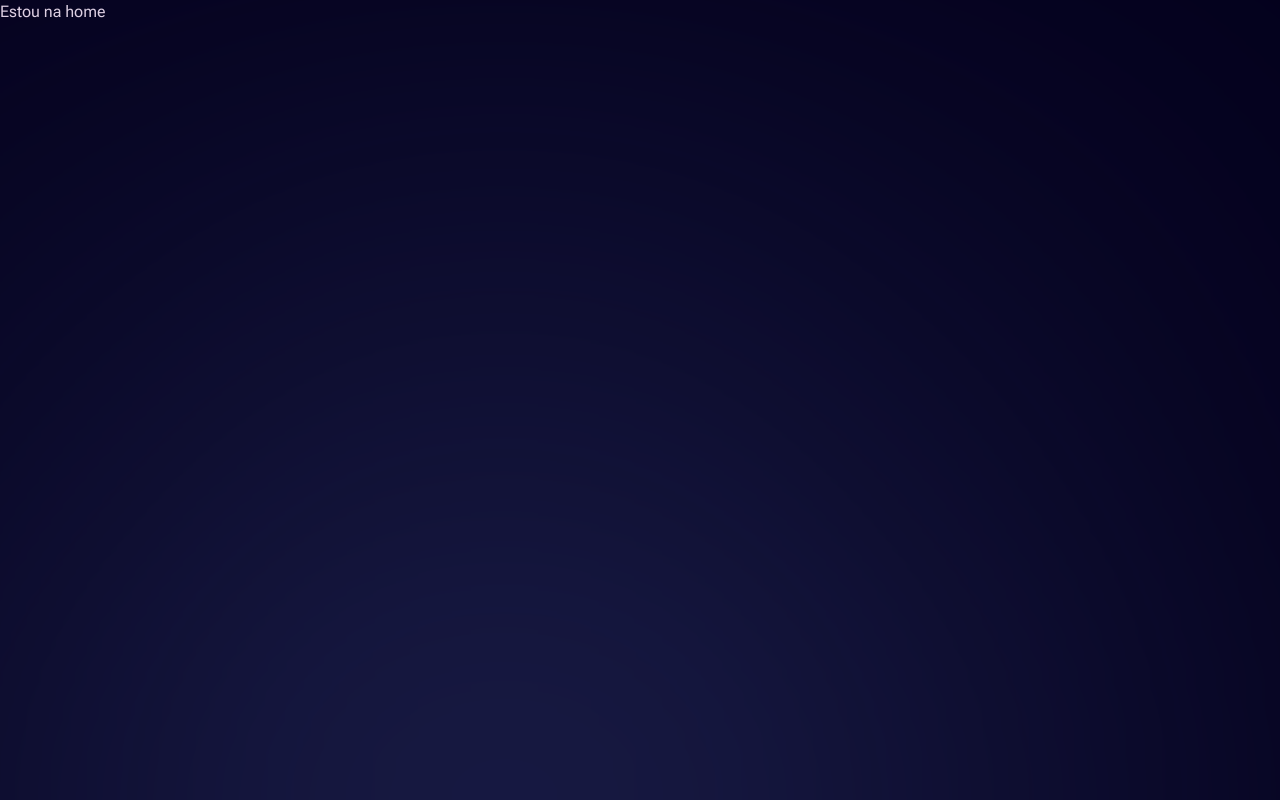
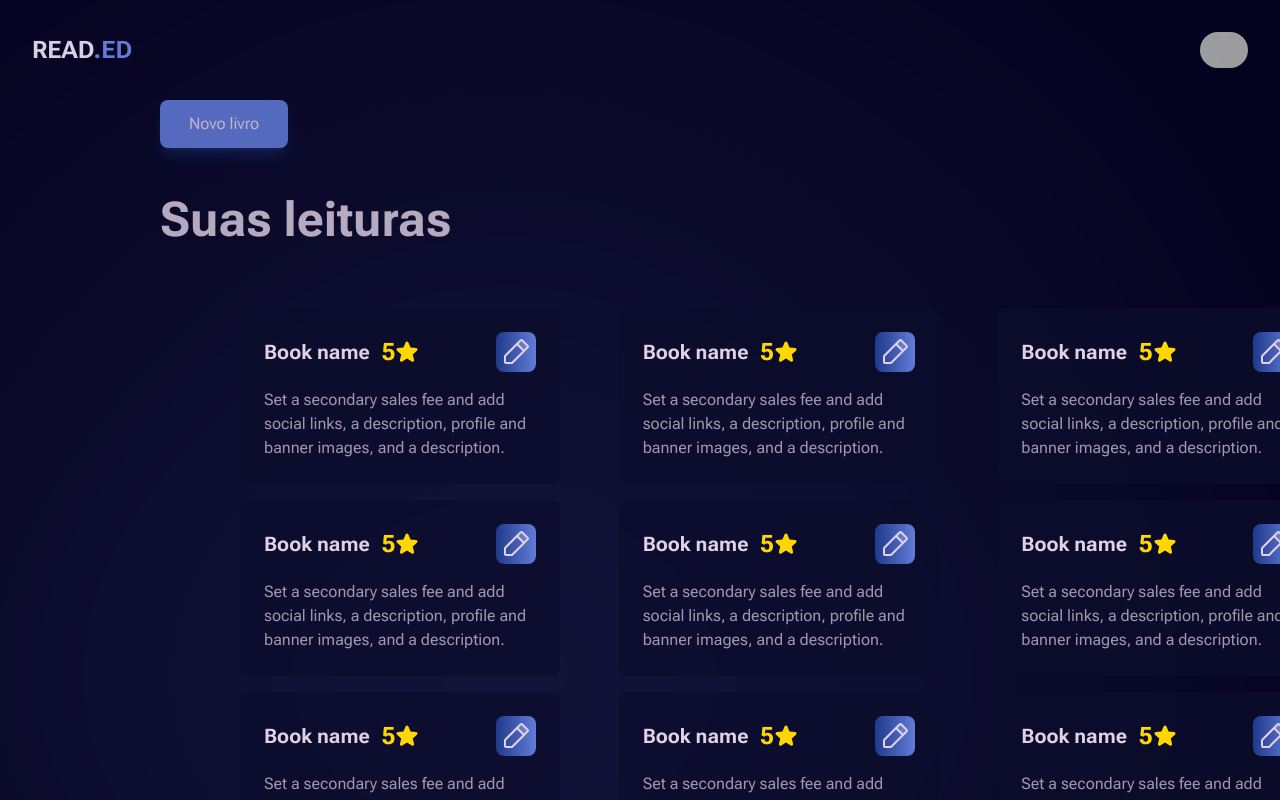
Before and after one commit to nilloferreiira/readed, a Next.js app: page /home in a window 1280 px wide. Built offline with nearby package versions, Linux system fonts and the light colour scheme; grey boxes are pictures that could not be loaded.

Commit message:
home page and custom scrollbar

```diff
--- a/next.config.js
+++ b/next.config.js
@@ -1,4 +1,9 @@
 /** @type {import('next').NextConfig} */
-const nextConfig = {}
+const nextConfig = {
+    images: {
+        domains: ["github.com"]
+    }
+
+}
 
 module.exports = nextConfig
--- a/package.json
+++ b/package.json
@@ -20,6 +20,7 @@
     "@types/react-dom": "^18",
     "autoprefixer": "^10.0.1",
     "postcss": "^8",
+    "tailwind-scrollbar": "^3.0.5",
     "tailwindcss": "^3.3.0",
     "typescript": "^5"
   }
--- a/src/app/home/page.tsx
+++ b/src/app/home/page.tsx
@@ -1,5 +1,12 @@
+import { Header } from "@/components/header/Header";
+import { Main } from "@/components/homePage/Main";
+import { NewBook } from "@/components/homePage/NewBook";
+
 export default function Teste() {
-    return (
-        <div>Estou na home</div>
-    )
+  return (
+    <div>
+      <Header />
+      <Main />
+    </div>
+  );
 }
--- a/src/app/layout.tsx
+++ b/src/app/layout.tsx
@@ -18,17 +18,20 @@ export default function RootLayout({
     <html lang="en">
       <body className={`${roboto.variable} font-sans bg-bg text-fontWhite`}>
 
-        <div className="relative overflow-hidden h-screen">
+        <div className={`
+          relative h-screen overflow-x-hidden z-50
+          scrollbar scrollbar-thumb-rounded-full scrollbar-h-3 scrollbar-w-2 scrollbar-thumb-blue-950
+        `}>
           <div
             className={`
             absolute
             top-1/4
-            w-[655px] h-[455px]
+            w-[655px] h-[335px]
             rounded-t-full
             lg:right-[35%]
             -right-28
 
-            sm:w-[655px] sm:h-[455px]
+            sm:w-[655px] sm:h-[355px]
             sm:rounded-t-full
 
             bg-indigo
--- /dev/null
+++ b/src/components/header/Header.tsx
@@ -0,0 +1,11 @@
+import { Logo } from "../logo";
+import User from "./User";
+
+export function Header() {
+    return (
+        <header className="flex justify-between items-center p-8">
+        <Logo />
+        <User />
+      </header>
+    )
+}
--- /dev/null
+++ b/src/components/header/User.tsx
@@ -0,0 +1,16 @@
+import Image from "next/image"
+import Link from "next/link"
+
+export default function User() {
+    return (
+        <Link href={""}>
+          <Image
+            src={"https://github.com/nilloferreiira.png"}
+            alt={"User iamge"}
+            width={48}
+            height={48}
+            className="rounded-full"
+          />
+        </Link>
+    )
+}
--- /dev/null
+++ b/src/components/homePage/BookCard.tsx
@@ -0,0 +1,42 @@
+"use client";
+import { PencilSimple, Star } from "@phosphor-icons/react";
+
+export function BookCard() {
+  return (
+    <div
+      className={`
+                    bg-darkBlue
+                    bg-opacity-75
+                    w-80
+                    p-6
+                    flex
+                    flex-col
+                    gap-4
+                    rounded-lg
+                `}
+    >
+      {/* cardHeader */}
+      <div className="flex items-center justify-between gap-10 w-full">
+        <h1 className="text-xl font-bold flex items-center justify-center gap-3">
+          Book name
+          <span className="flex items-center justify-center text-startRating text-2xl">
+            5
+            <Star size={24} color="#FFD700" weight="fill" />
+          </span>
+        </h1>
+
+        {/* editBook */}
+        <button className="bg-gradient-to-r from-blue-900 to-indigo p-1 rounded-lg hover:opacity-90 transition-all">
+          <PencilSimple size={32} color="#E1D2E3" weight="duotone" />
+        </button>
+      </div>
+
+      {/* cardContent */}
+
+      <p className="text-fontWhite opacity-70 text-base">
+        Set a secondary sales fee and add social links, a description, profile
+        and banner images, and a description.
+      </p>
+    </div>
+  );
+}
--- /dev/null
+++ b/src/components/homePage/BooksGrid.tsx
@@ -0,0 +1,26 @@
+import { BookCard } from "./BookCard";
+
+export function BooksGrid() {
+    return(
+        <div className={`
+            grid grid-cols-1
+            lg:grid-cols-3
+            gap-4
+            w-[90vw] p-4
+            z-0
+        `}>
+        <BookCard />
+        <BookCard />
+        <BookCard />
+        <BookCard />
+        <BookCard />
+        <BookCard />
+        <BookCard />
+        <BookCard />
+        <BookCard />
+        <BookCard />
+        <BookCard />
+        <BookCard />
+      </div>
+    )
+}
--- /dev/null
+++ b/src/components/homePage/Main.tsx
@@ -0,0 +1,29 @@
+import { BooksGrid } from "./BooksGrid";
+import { NewBook } from "./NewBook";
+
+export function Main() {
+  return (
+    <main
+      className={`
+                    lg:mx-40 mx-10
+                    flex flex-col
+                    items-center lg:items-start
+
+                    gap-8
+                    lg:gap-12
+                `}
+    >
+      <div className="flex flex-col gap-6 lg:gap-12 items-center lg:items-start justify-center">
+        <NewBook />
+        <h1 className="font-bold text-5xl text-fontWhite opacity-80">
+          Suas leituras
+        </h1>
+      </div>
+
+      {/* GridBooks  */}
+      <div className="flex items-center justify-items-center mx-auto lg:ml-16">
+      <BooksGrid />
+      </div>
+    </main>
+  );
+}
--- /dev/null
+++ b/src/components/homePage/NewBook.tsx
@@ -0,0 +1,19 @@
+export function NewBook() {
+  return (
+    <button
+      className={`
+                bg-indigo
+                shadow-lg shadow-blue-500/20
+              text-fontWhite
+                opacity-85
+                py-3 px-6
+                rounded-lg
+                min-w-32
+                hover:opacity-100
+                transition-all outline-none
+              `}
+    >
+      Novo livro
+    </button>
+  );
+}
--- a/tailwind.config.ts
+++ b/tailwind.config.ts
@@ -17,6 +17,7 @@ const config: Config = {
         bg: "#04011C",
         darkBlue: "#0D0D2D",
         fontWhite: "#E1D2E3",
+        startRating: "#FFD700",
       },
 
       blur: {
@@ -24,6 +25,8 @@ const config: Config = {
       },
     },
   },
-  plugins: [],
+  plugins: [
+    require('tailwind-scrollbar')({ nocompatible: true }),
+  ],
 };
 export default config;
```
Also changed, not shown: 1 other file (tests, documents, lock files or other folders).
